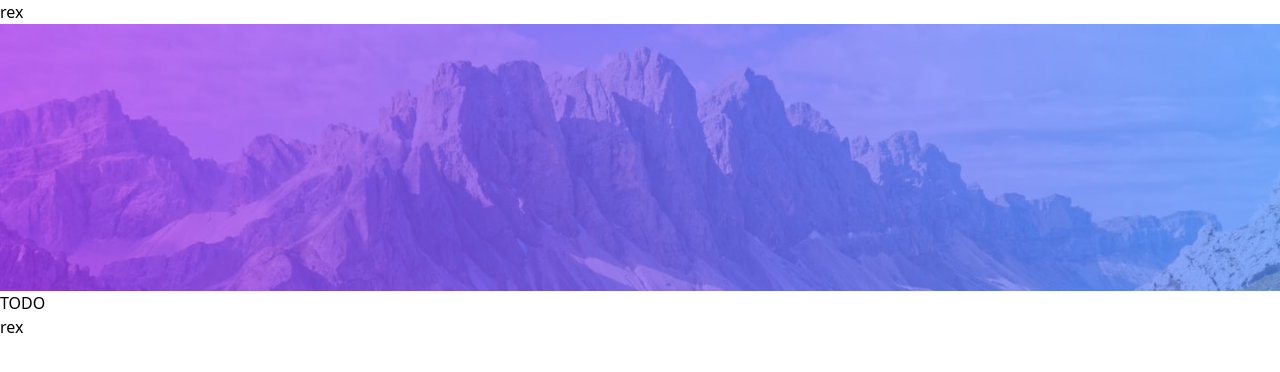
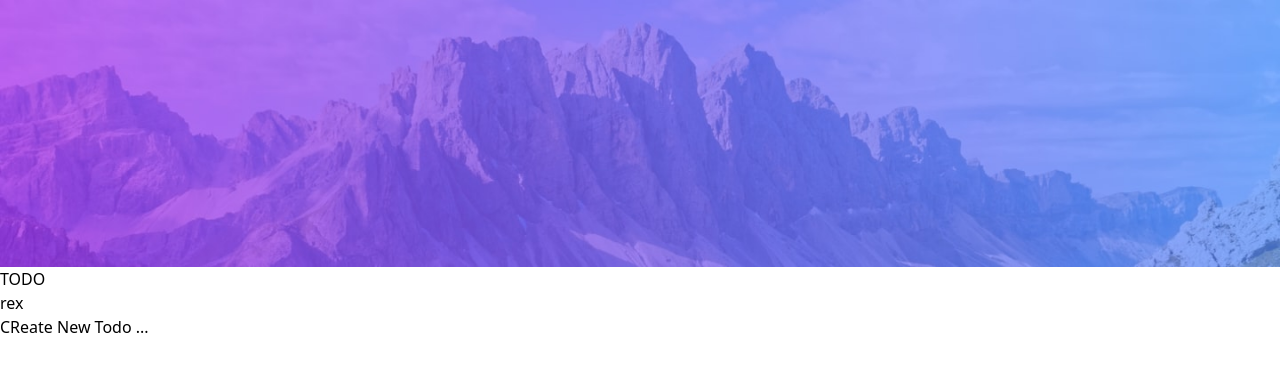
Before and after one commit to Rr-sobusy/todo-app-v2, a React (Vite) app: page / in a window 1280 px wide. Shown: the top 372 px of the page. Built offline with nearby package versions, Linux system fonts and the light colour scheme.

Commit message:
code changes

```diff
--- a/src/App.tsx
+++ b/src/App.tsx
@@ -1,8 +1,8 @@
 import Container from "./layout/Container";
 import Typography from "./components/Typography";
-
+import TodoContainer from "./components/TodoContainer";
+import AddBtn from "./components/AddBtn";
 function App() {
-
   return (
     <Container>
       <div className="-mt-[9rem] flex flex-col mx-5 md:mx-auto md:max-w-[500px]">
@@ -10,9 +10,11 @@ function App() {
           <Typography className="tracking-wider text-white">TODO</Typography>
           <div className="toggle">rex</div>
         </div>
+        <div className="flex flex-col gap-4 mt-[1.75rem]">
+         <AddBtn>CReate New Todo ...</AddBtn>
+        </div>
       </div>
     </Container>
-
   );
 }
 
--- /dev/null
+++ b/src/components/AddBtn.tsx
@@ -0,0 +1,13 @@
+import React from 'react'
+
+type Props = {
+    children : string;
+}
+
+const AddBtn:React.FC<Props> = ({children}) => {
+  return (
+    <div className='px-3 py-2 bg-blue-200 rounded-md'>{children}</div>
+  )
+}
+
+export default AddBtn
--- a/src/layout/Container.tsx
+++ b/src/layout/Container.tsx
@@ -10,7 +10,6 @@ const Container: React.FC<Props> = ({ children }) => {
   const context = useContext(ThemeContext);
   return (
     <main className="flex flex-col w-screen h-screen">
-      <h1 className="absolute">rex</h1>
       <img className="h-[30%] object-fill" alt="" src={BgImage} />
       <div
         className={` ${
```
Also changed, not shown: src/components/TodoContainer.tsx (+10 -3 lines). Lines whose indentation alone changed are shown as unchanged.
